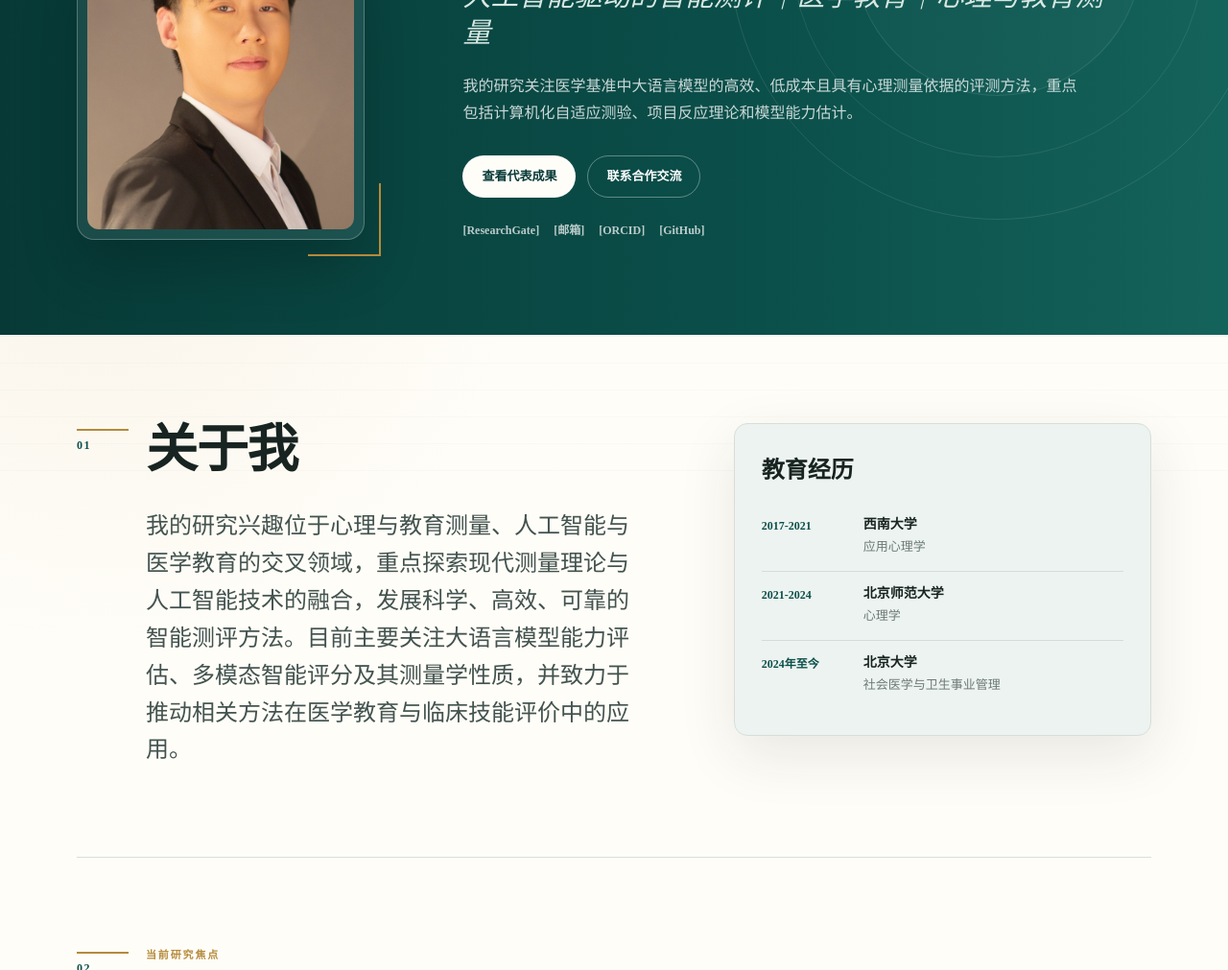
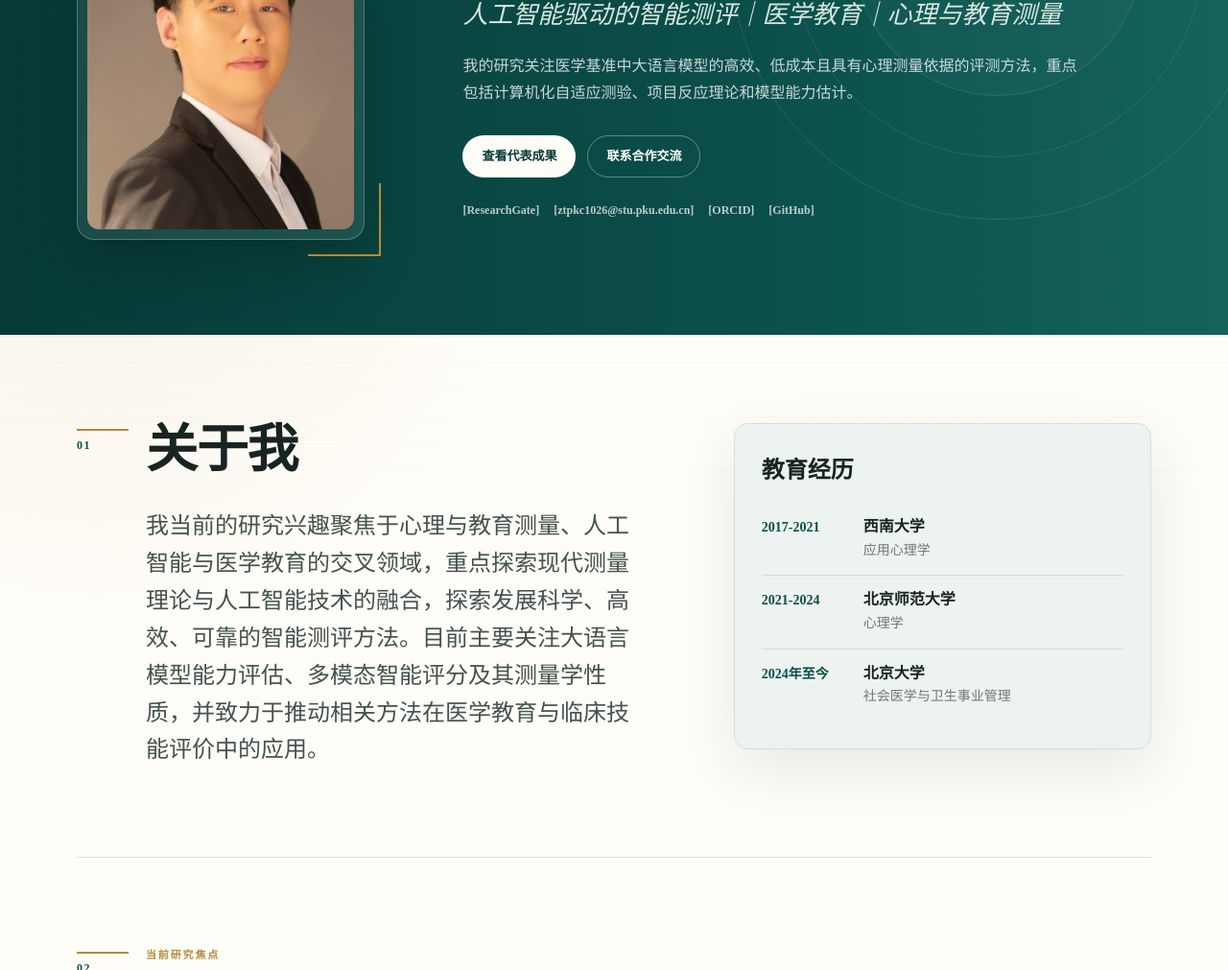
Before and after one commit to CharonZheng/CharonZheng.github.io, a plain HTML site: page index.html in a window 1280 px wide. Shown: the part 294-1305 px from the top of the page at 96% size. Drawn offline with Linux system fonts and the light colour scheme.

Commit message:
feat(content): refine profile presentation

```diff
--- a/index.html
+++ b/index.html
@@ -85,7 +85,6 @@
             <div>
               <p class="eyebrow" data-ui="focusHeading"></p>
               <h2 data-ui="researchHeading"></h2>
-              <p class="section-intro" data-ui="researchIntro"></p>
             </div>
           </div>
           <div class="research-grid" data-research-directions></div>
--- a/main.js
+++ b/main.js
@@ -73,6 +73,13 @@ const renderProfileInlineLinks = (data) => {
   if (!container) return;
 
   data.links.forEach((link) => {
+    if (link.key === "email") {
+      const email = document.createElement("span");
+      email.className = "profile-inline-email";
+      email.textContent = `[${link.note || link.href.replace(/^mailto:/, "")}]`;
+      container.appendChild(email);
+      return;
+    }
     container.appendChild(createExternalLink(`[${link.label}]`, link.href));
   });
 };
--- a/site-data.js
+++ b/site-data.js
@@ -279,12 +279,10 @@ const SITE_DATA = {
       contactInfoHeading: "Contact",
       aboutHeading: "About Me",
       aboutLead:
-        "My research lies at the intersection of psychological and educational measurement, artificial intelligence, and medical education. I focus on integrating modern measurement theory with artificial intelligence to develop scientific, efficient, and reliable intelligent assessment methods. My current work centers on evaluating large language model capabilities, multimodal intelligent scoring, and their psychometric properties, with the goal of advancing these methods in medical education and clinical skills assessment.",
+        "My current research interests focus on the intersection of psychological and educational measurement, artificial intelligence, and medical education. I primarily explore the integration of modern measurement theory and artificial intelligence, seeking to develop scientific, efficient, and reliable intelligent assessment methods. My current work focuses on evaluating large language model capabilities, multimodal intelligent scoring, and their psychometric properties, and on advancing these methods in medical education and clinical skills assessment.",
       heroPrimaryCta: "View representative work",
       heroSecondaryCta: "Contact for collaboration",
       focusHeading: "Current Research Focus",
-      researchIntro:
-        "I work on measurement-grounded methods for evaluating large language models in medical and educational assessment settings.",
       publicationsHeading: "Academic Outputs",
       publicationsNote: "Updated from the current academic outputs workbook.",
       featuredHeading: "Representative Work",
@@ -423,12 +421,10 @@ const SITE_DATA = {
       contactInfoHeading: "联系信息",
       aboutHeading: "关于我",
       aboutLead:
-        "我的研究兴趣位于心理与教育测量、人工智能与医学教育的交叉领域，重点探索现代测量理论与人工智能技术的融合，发展科学、高效、可靠的智能测评方法。目前主要关注大语言模型能力评估、多模态智能评分及其测量学性质，并致力于推动相关方法在医学教育与临床技能评价中的应用。",
+        "我当前的研究兴趣聚焦于心理与教育测量、人工智能与医学教育的交叉领域，重点探索现代测量理论与人工智能技术的融合，探索发展科学、高效、可靠的智能测评方法。目前主要关注大语言模型能力评估、多模态智能评分及其测量学性质，并致力于推动相关方法在医学教育与临床技能评价中的应用。",
       heroPrimaryCta: "查看代表成果",
       heroSecondaryCta: "联系合作交流",
       focusHeading: "当前研究焦点",
-      researchIntro:
-        "我关注用测量学方法评估医学与教育场景中的大语言模型，尤其是自适应测验、项目反应理论和认知诊断模型。",
       publicationsHeading: "学术成果",
       publicationsNote: "已根据当前学术成果工作簿更新。",
       featuredHeading: "代表成果",
--- a/styles.css
+++ b/styles.css
@@ -323,9 +323,13 @@ img {
   margin: 20px 0 0;
   color: #d7e8e1;
   font-family: var(--display);
-  font-size: clamp(21px, 2.8vw, 29px);
+  font-size: clamp(20px, 2.35vw, 26px);
   font-style: italic;
   line-height: 1.3;
+}
+
+html:lang(zh) .hero-headline {
+  white-space: nowrap;
 }
 
 .hero-summary {
@@ -383,7 +387,8 @@ img {
   margin-top: 24px;
 }
 
-.profile-inline-links a {
+.profile-inline-links a,
+.profile-inline-email {
   color: rgba(255, 255, 255, 0.72);
   font-size: 12px;
   font-weight: 600;
@@ -500,20 +505,20 @@ img {
 .education-item time {
   grid-row: span 2;
   color: var(--forest);
-  font-size: 12px;
+  font-size: 14px;
   font-weight: 800;
   font-variant-numeric: tabular-nums;
 }
 
 .education-item strong {
   color: var(--ink);
-  font-size: 14px;
+  font-size: 16px;
   line-height: 1.35;
 }
 
 .education-item span {
   color: var(--muted);
-  font-size: 13px;
+  font-size: 14px;
 }
 
 .contact-links {
@@ -1209,6 +1214,10 @@ img {
     font-size: 21px;
   }
 
+  html:lang(zh) .hero-headline {
+    white-space: normal;
+  }
+
   .hero-summary {
     font-size: 14px;
   }
```
